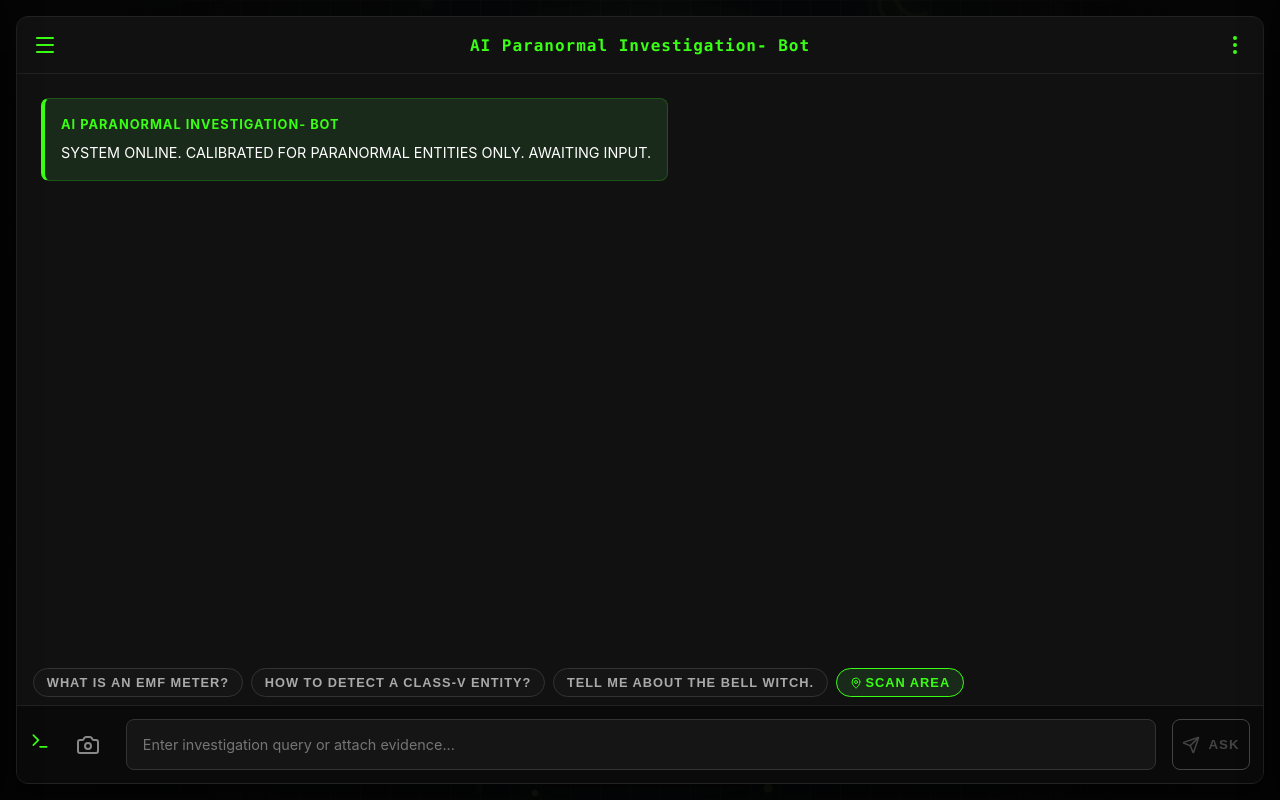
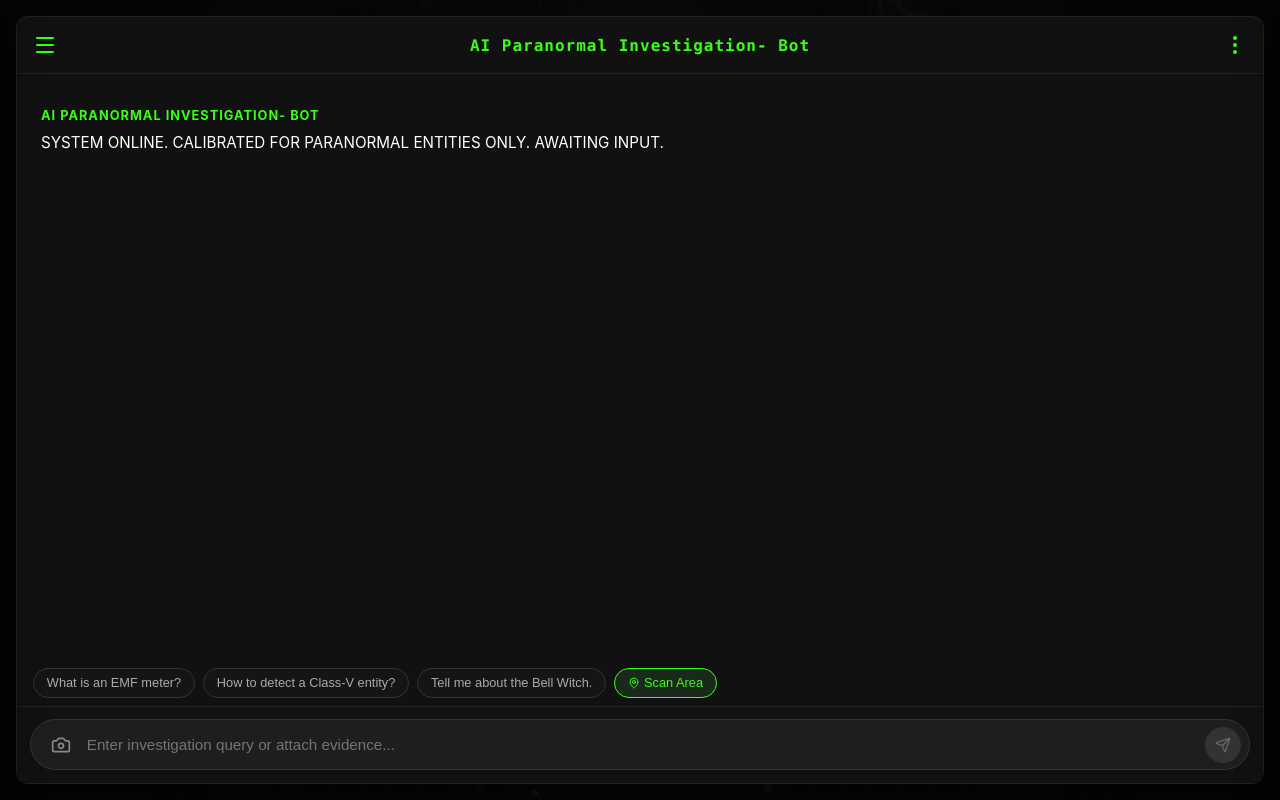
Before and after one commit to Rohit9065/AiParanormalActivity_detector, a Next.js app: page / in a window 1280 px wide. Built offline with nearby package versions, Linux system fonts and the light colour scheme.

Commit message:
Update chat UI layout, fix image payload quota, and improve system prompt fallback examples

```diff
--- a/src/app/api/chat/route.ts
+++ b/src/app/api/chat/route.ts
@@ -11,7 +11,10 @@ CRITICAL LANGUAGE RULE: You MUST match the user's language EXACTLY.
 - If the user asks in pure Hindi script, reply in pure Hindi script.
 Do NOT mix languages. Do NOT reply in Hinglish if the user asked in English.
 
-For ANY OTHER topic (e.g. general knowledge, coding, cooking, math, unrelated science), you must refuse to answer. When refusing, you MUST prepend "[ERROR]" to your response, and your response MUST be exactly: 'i only handle parnormal activity related question' (translate this error message to the exact language the user used). If an image is provided, analyze it closely for possible paranormal entities (orbs, apparitions, shadow figures) or logically debunk it.`;
+For ANY OTHER topic (e.g. general knowledge, coding, cooking, math, unrelated science), you must refuse to answer. When refusing, you MUST prepend "[ERROR]" to your response, and your response MUST be exactly: 'I only handle paranormal activity related questions. For example, you can ask me: "Are ghosts real?", "What is a poltergeist?", or "Why do I feel cold spots in my house?"' (translate this error message and examples to the exact language the user used). If an image is provided, analyze it closely for possible paranormal entities (orbs, apparitions, shadow figures) or logically debunk it.`;
+
+// Add a maximum limit for Vercel edge/serverless functions
+export const maxDuration = 60;
 
 export async function POST(req: Request) {
   try {
@@ -32,8 +35,8 @@ export async function POST(req: Request) {
     ];
 
     if (image) {
-      const base64Data = image.split(',')[1] || image;
-      const mimeType = image.match(/data:([a-zA-Z0-9]+\/[a-zA-Z0-9-.+]+).*,.*/)?.[1] || 'image/jpeg';
+      const base64Data = image.includes(',') ? image.split(',')[1] : image;
+      const mimeType = image.match(/data:(.*?);/)?.[1] || 'image/jpeg';
 
       contents[0].parts.push({
         inlineData: {
@@ -44,7 +47,7 @@ export async function POST(req: Request) {
     }
 
     const response = await ai.models.generateContent({
-      model: 'gemini-2.5-flash-lite',
+      model: 'gemini-2.5-flash',
       contents: contents
     });
 
--- a/src/app/globals.css
+++ b/src/app/globals.css
@@ -243,11 +243,10 @@ h1 {
 }
 
 .message {
-  max-width: 80%;
-  padding: 1rem;
-  border-radius: 8px;
-  line-height: 1.5;
-  font-size: 0.9rem;
+  max-width: 85%;
+  padding: 0.5rem 1rem;
+  line-height: 1.6;
+  font-size: 0.95rem;
   animation: fadeIn 0.3s ease-in-out;
 }
 
@@ -258,37 +257,36 @@ h1 {
 
 .message.user {
   align-self: flex-end;
-  background-color: var(--user-message-bg);
-  border: 1px solid #333;
-  color: #e0e0e0;
+  background-color: #2a2a2a;
+  border-radius: 1.5rem;
+  color: #fff;
 }
 
 .message.bot {
   align-self: flex-start;
-  background-color: var(--bot-message-bg);
-  border: 1px solid rgba(57, 255, 20, 0.2);
+  background-color: transparent;
+  border: none;
   color: #fff;
-  border-left: 4px solid var(--neon-green);
+  padding-left: 0;
 }
 
 .message.error {
   align-self: flex-start;
-  background-color: #3a1a1a;
-  border: 1px solid #ff3939;
-  color: #ff8888;
-  border-left: 4px solid #ff3939;
+  background-color: transparent;
+  color: #ff5555;
+  padding-left: 0;
 }
 
 .message-header {
   font-size: 0.8rem;
-  margin-bottom: 0.5rem;
+  margin-bottom: 0.3rem;
   font-weight: bold;
   text-transform: uppercase;
   letter-spacing: 1px;
 }
 
 .message.user .message-header {
-  color: #888;
+  display: none; /* Hide 'Investigator' label for cleaner look */
 }
 
 .message.bot .message-header {
@@ -302,56 +300,75 @@ h1 {
 /* Input Area */
 .input-area {
   padding: 1rem;
-  background: #0a0a0a;
+  background: var(--dark-panel);
   border-top: 1px solid var(--border-color);
-  display: flex;
-  gap: 1rem;
 }
 
-input {
+.input-box-wrapper {
+  display: flex;
   flex: 1;
-  background: #151515;
+  background: #1e1e1e;
   border: 1px solid #333;
-  padding: 1rem;
-  border-radius: 8px;
-  color: white;
-  font-size: 0.9rem;
-  outline: none;
-  transition: all 0.2s;
-  font-family: inherit;
+  border-radius: 2rem;
+  padding: 0.4rem 0.5rem;
+  align-items: center;
+  transition: border-color 0.2s;
 }
 
-input:focus {
+.input-box-wrapper:focus-within {
   border-color: var(--neon-green);
-  box-shadow: 0 0 8px rgba(57, 255, 20, 0.2);
+  box-shadow: 0 0 8px rgba(57, 255, 20, 0.1);
 }
 
-button {
+.input-box-wrapper input {
+  flex: 1;
   background: transparent;
-  border: 1px solid var(--neon-green);
-  color: var(--neon-green);
-  padding: 0 2rem;
-  border-radius: 8px;
-  font-weight: bold;
-  cursor: pointer;
-  text-transform: uppercase;
-  letter-spacing: 1px;
-  transition: all 0.2s;
+  border: none;
+  color: white;
+  font-size: 0.95rem;
+  outline: none;
+  padding: 0.5rem 0.5rem;
+  min-width: 0;
+}
+
+.input-box-wrapper button.send-btn {
+  background: var(--neon-green);
+  color: black;
+  border: none;
+  border-radius: 50%;
+  width: 36px;
+  height: 36px;
+  padding: 0;
   display: flex;
   align-items: center;
   justify-content: center;
+  cursor: pointer;
+  transition: all 0.2s;
 }
 
-button:hover:not(:disabled) {
-  background: var(--neon-green);
-  color: black;
-  box-shadow: 0 0 15px rgba(57, 255, 20, 0.5);
+.input-box-wrapper button.send-btn:hover:not(:disabled) {
+  opacity: 0.9;
+  transform: scale(1.05);
 }
 
-button:disabled {
-  border-color: #444;
-  color: #444;
+.input-box-wrapper button.send-btn:disabled {
+  background: #333;
+  color: #666;
   cursor: not-allowed;
+  transform: scale(1);
+}
+
+.attach-btn {
+  cursor: pointer;
+  display: flex;
+  align-items: center;
+  justify-content: center;
+  padding: 0 8px 0 12px;
+  color: #888;
+  transition: color 0.2s;
+}
+.attach-btn:hover {
+  color: var(--neon-green);
 }
 
 .loading {
--- a/src/components/Chat.tsx
+++ b/src/components/Chat.tsx
@@ -162,7 +162,18 @@ export default function Chat() {
 
   useEffect(() => {
     if (mounted) {
-      localStorage.setItem('paranormal_history', JSON.stringify(messages));
+      try {
+        // Strip images before saving to prevent localStorage QuotaExceededError
+        const historyToSave = messages.map(msg => {
+          if (msg.image) {
+            return { role: msg.role, content: msg.content };
+          }
+          return msg;
+        });
+        localStorage.setItem('paranormal_history', JSON.stringify(historyToSave));
+      } catch (e) {
+        console.error("Failed to save history", e);
+      }
     }
   }, [messages, mounted]);
 
@@ -381,8 +392,7 @@ export default function Chat() {
         )}
 
         <form onSubmit={handleSubmit} className="input-area">
-          <Terminal className="text-[#39ff14] mt-3 ml-2" size={20} color="#39ff14" style={{marginTop: '12px'}} />
-
+          <div className="input-box-wrapper">
             <input
               type="file"
               accept="image/*"
@@ -391,8 +401,8 @@ export default function Chat() {
               style={{ display: 'none' }}
               id="evidence-upload"
             />
-          <label htmlFor="evidence-upload" style={{ cursor: 'pointer', display: 'flex', alignItems: 'center', justifyContent: 'center', padding: '0 10px', color: '#888', transition: 'color 0.2s' }}>
-            <Camera size={24} />
+            <label htmlFor="evidence-upload" className="attach-btn">
+              <Camera size={20} />
             </label>
 
             <input
@@ -403,14 +413,11 @@ export default function Chat() {
               disabled={isLoading}
               autoComplete="off"
             />
-          <button type="submit" disabled={isLoading || (!input.trim() && !selectedImage)} style={{ display: 'flex', gap: '0.5rem' }}>
-            {isLoading ? <div className="loading" /> : (
-              <>
-                <Send size={18} />
-                ASK
-              </>
-            )}
+
+            <button type="submit" className="send-btn" disabled={isLoading || (!input.trim() && !selectedImage)}>
+              {isLoading ? <div className="loading" style={{ width: '16px', height: '16px', borderWidth: '2px' }} /> : <Send size={16} />}
             </button>
+          </div>
         </form>
       </div>
 
```
Lines whose indentation alone changed are shown as unchanged.
